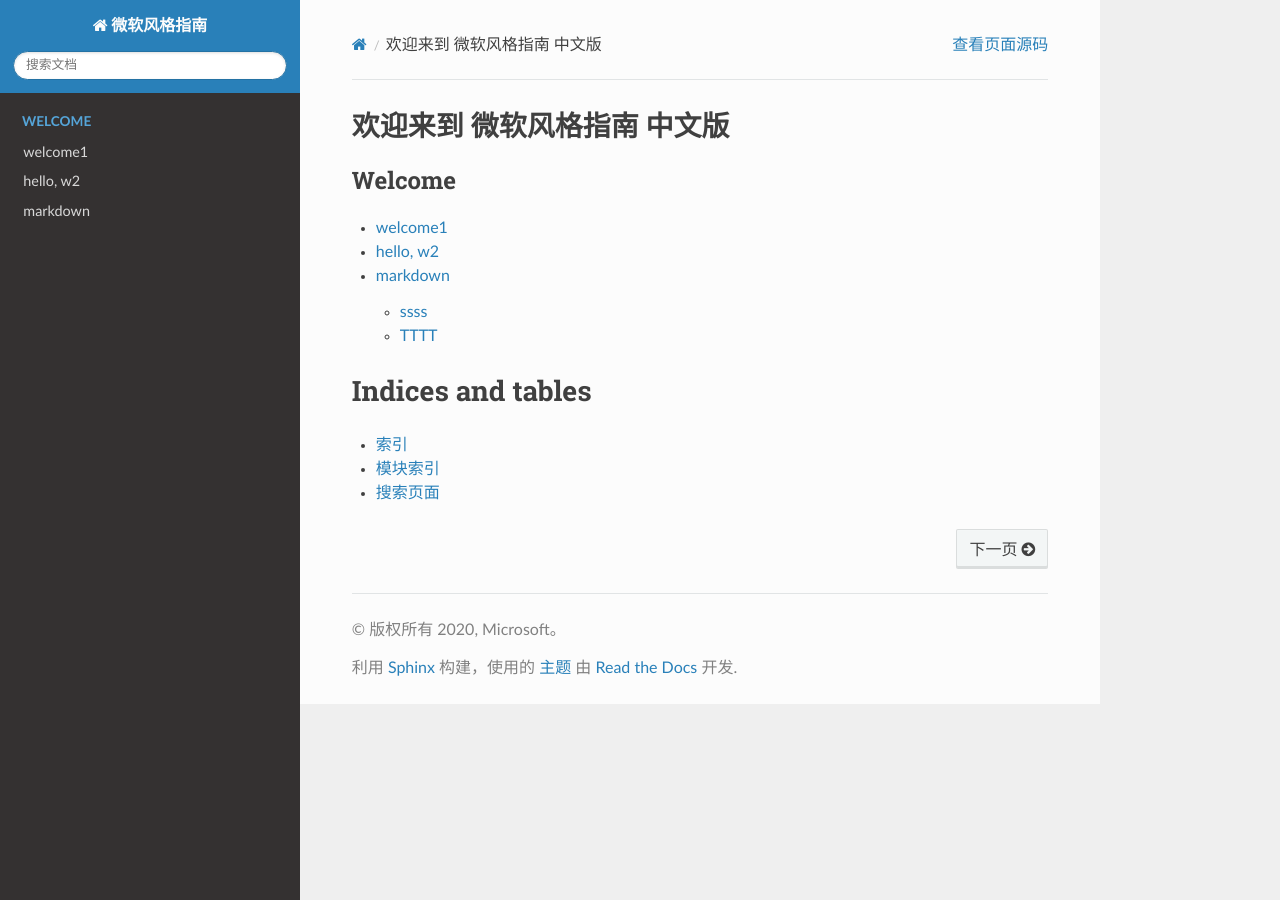
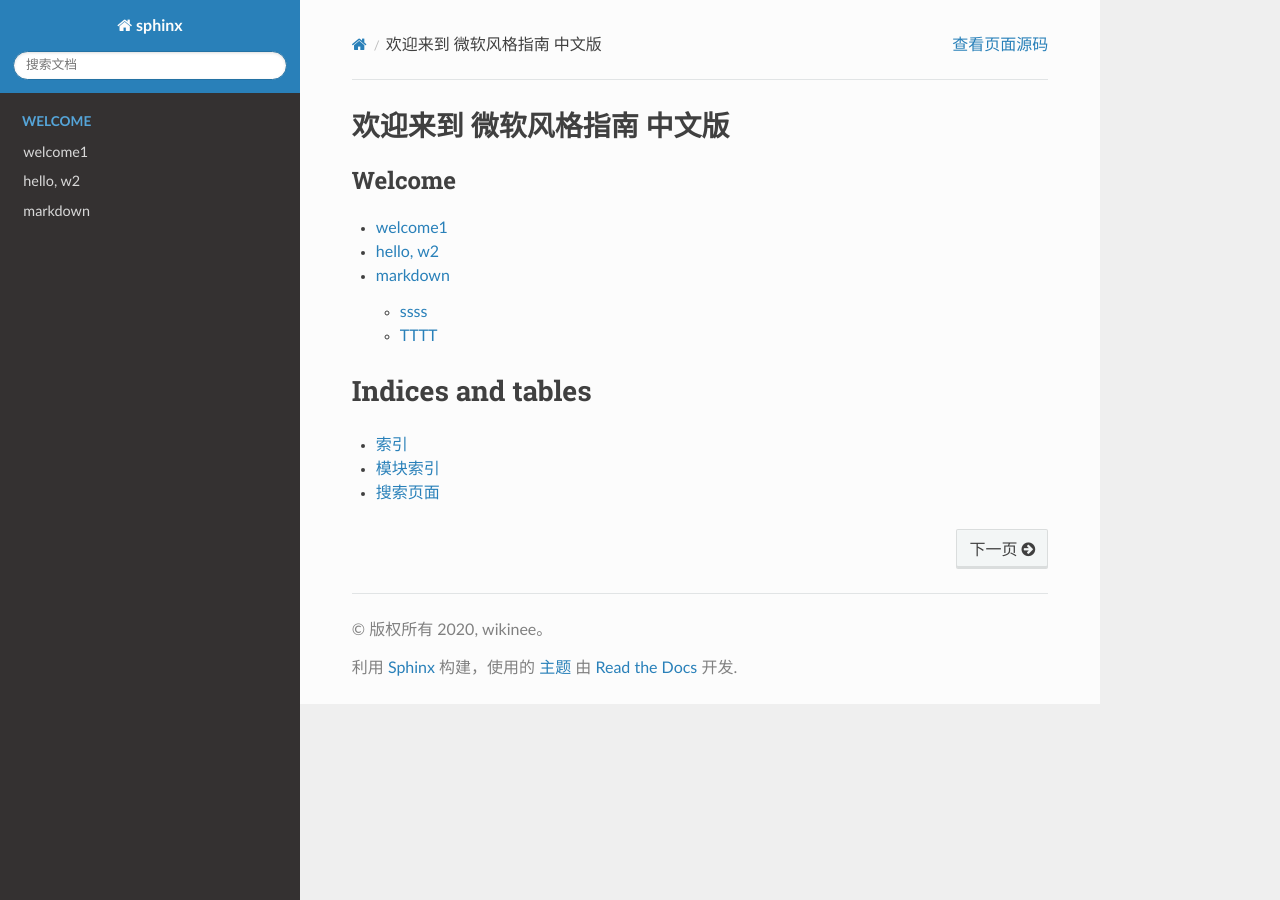
Before and after one commit to wikinee/sphinx, a Sphinx documentation site: the page built from source/index.rst, in a window 1280 px wide. Built offline with Sphinx 7.4.7 and the Read the Docs theme 2.0.0, drawn with Linux system fonts in a browser that asks for light colours.

Commit message:
Update conf.py

```diff
--- a/source/conf.py
+++ b/source/conf.py
@@ -16,9 +16,9 @@
 
 # -- Project information -----------------------------------------------------
 
-project = '微软风格指南'
-copyright = '2020, Microsoft'
-author = 'Microsoft'
+project = 'sphinx'
+copyright = '2020, wikinee'
+author = 'wikinee'
 
 # The full version, including alpha/beta/rc tags
 release = '0.0.1'
```
